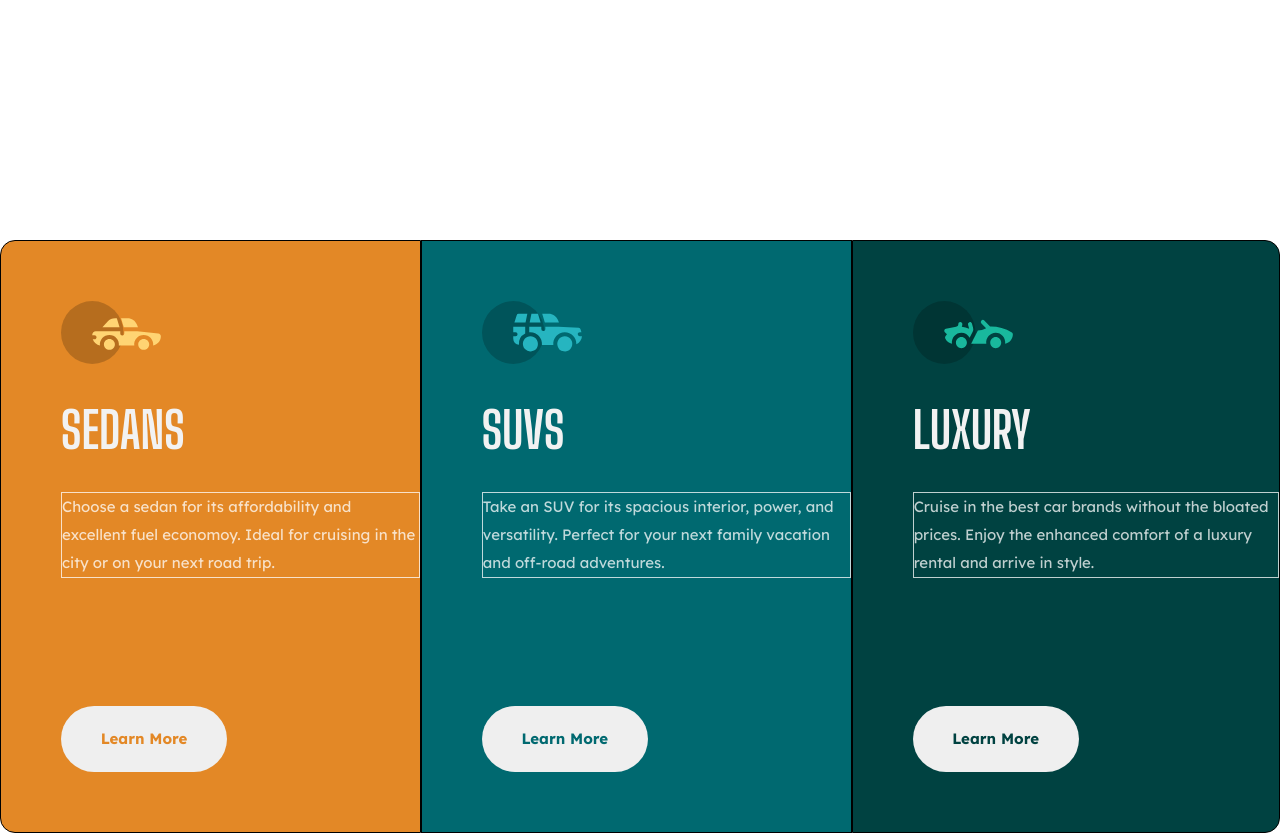
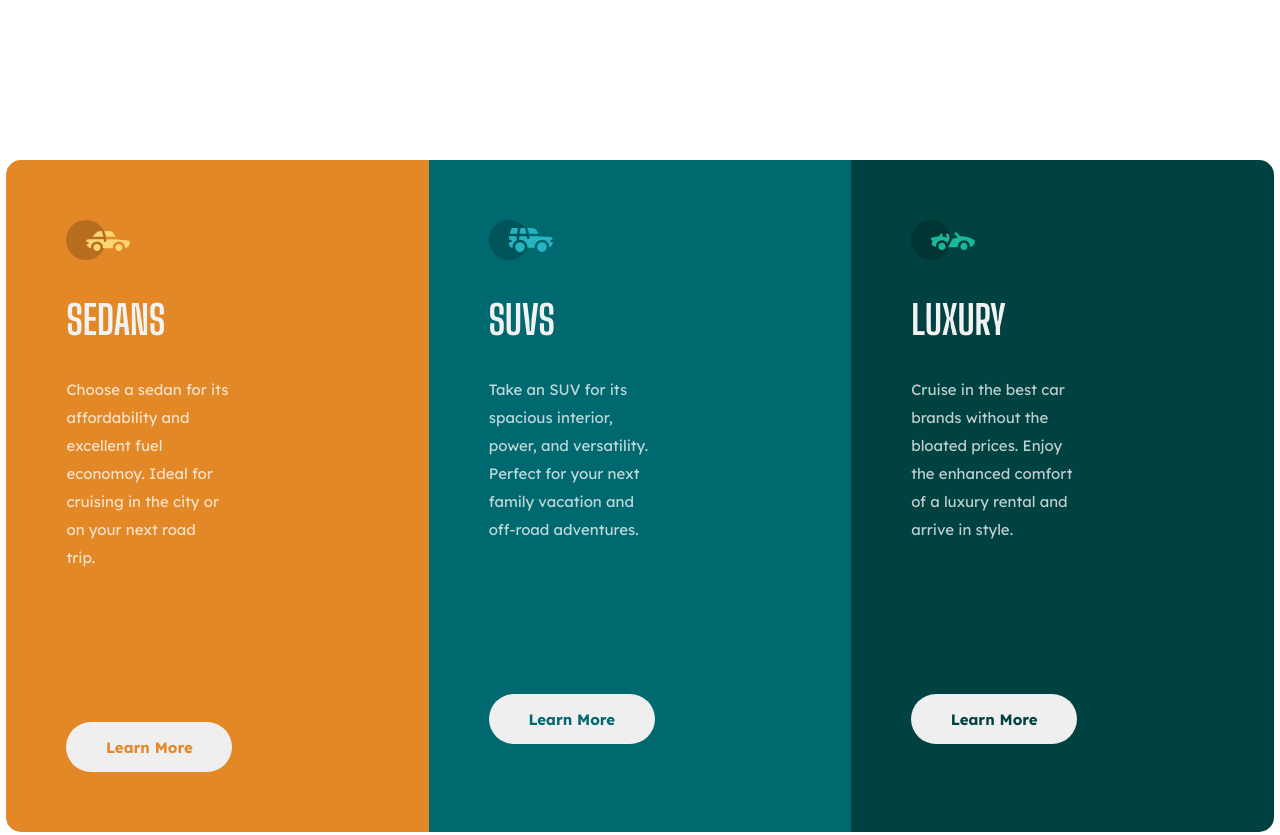
Before and after one commit to Nhoj-Plummer/3-column-preview-card-component, a React (Create React App) app: page / in a window 1280 px wide. Shown: the top 835 px of the page. Built offline with nearby package versions, Linux system fonts and the light colour scheme.

Commit message:
Challenge Completee

```diff
--- a/src/App.css
+++ b/src/App.css
@@ -6,5 +6,5 @@
 }
 
 .section-padding {
-  margin: 15rem auto;
+  margin: 10rem auto;
 }
--- a/src/components/CardData/CardData.css
+++ b/src/components/CardData/CardData.css
@@ -1,16 +1,13 @@
 /* Genereal Rules */
 .card-data_contianer {
-  padding: 60px 0 60px 60px;
-  border: 1px solid;
+  padding: 60px;
 }
 
-.card-data_contianer img {
-  width: 100px;
-}
+
 
 .card-data_contianer h1 {
   margin-top: 2rem;
-  font-size: 50px;
+  font-size: 40px;
   color: var(--very-light-gray);
   font-family: var(--font-family-two);
 }
@@ -19,16 +16,14 @@
   margin-top: 2rem;
   line-height: 1.75rem;
   font-size: 15px;
-  /* width: 50%; */
   color: var(--transparent-white);
   font-family: var(--font-family-one);
-  border: 1px solid;
 }
 
 .card-data_contianer button {
   width: 10.375rem;
-  height: 4.125rem;
-  margin-top: 8rem;
+  height: 3.125rem;
+
   border-radius: 50px;
   font-size: 15px;
   font-weight: 700;
@@ -86,6 +81,10 @@
 /* Conditional Section */
 /* Mobile Rules */
 @media screen and (max-width: 540px) {
+  /* .card-data_contianer {
+    padding: 70px;
+  } */
+
   /* Column One */
   .card-data_contianer:first-child {
     border-radius: 15px 15px 0 0;
@@ -95,10 +94,27 @@
   .card-data_contianer:nth-child(3) {
     border-radius: 0 0 15px 15px;
   }
+
+  /* Button */
+  .card-data_contianer button {
+    margin-top: 1rem;
+  }
 }
 
 /* Desktop Rules */
 @media screen and (min-width: 540px) {
+ .card-data_contianer {
+    flex: 0 0 33%;
+  }
+
+  .card-data_contianer p {
+    padding-right: 140px;
+  }
+
+  .card-data_contianer button {
+    margin-top: 150px;
+  }
+
   /* Column One */
   .card-data_contianer:first-child {
     border-radius: 15px 0 0 15px;
--- a/src/containers/CardSection/CardSection.css
+++ b/src/containers/CardSection/CardSection.css
@@ -1,5 +1,6 @@
 .card-section_container {
   display: flex;
+  justify-content: center;
   max-width: 1440px;
 }
 
@@ -8,5 +9,6 @@
 @media screen and (max-width: 540px) {
   .card-section_container {
     flex-direction: column;
+    max-width: 375px;
   }
 }
```
